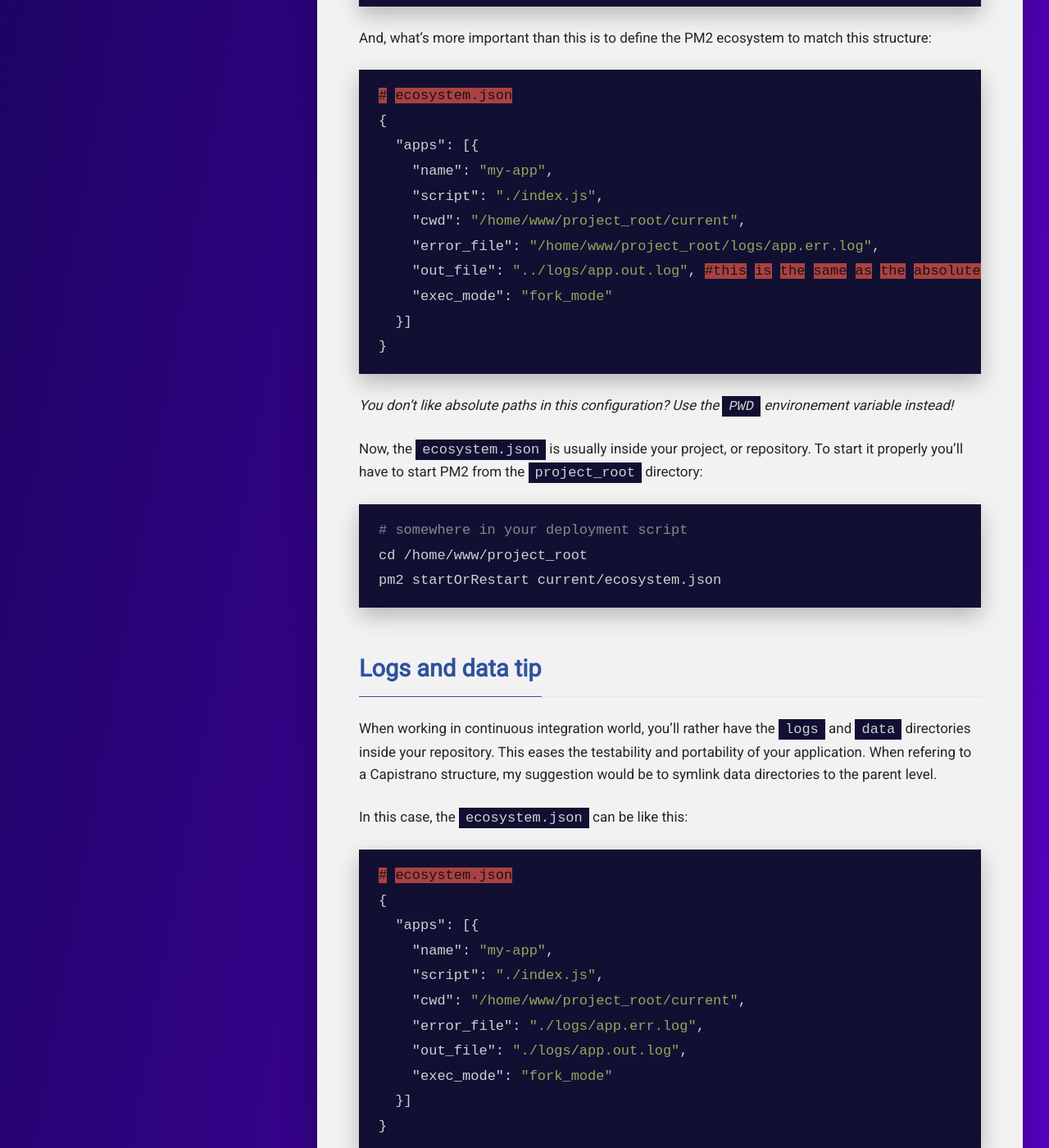
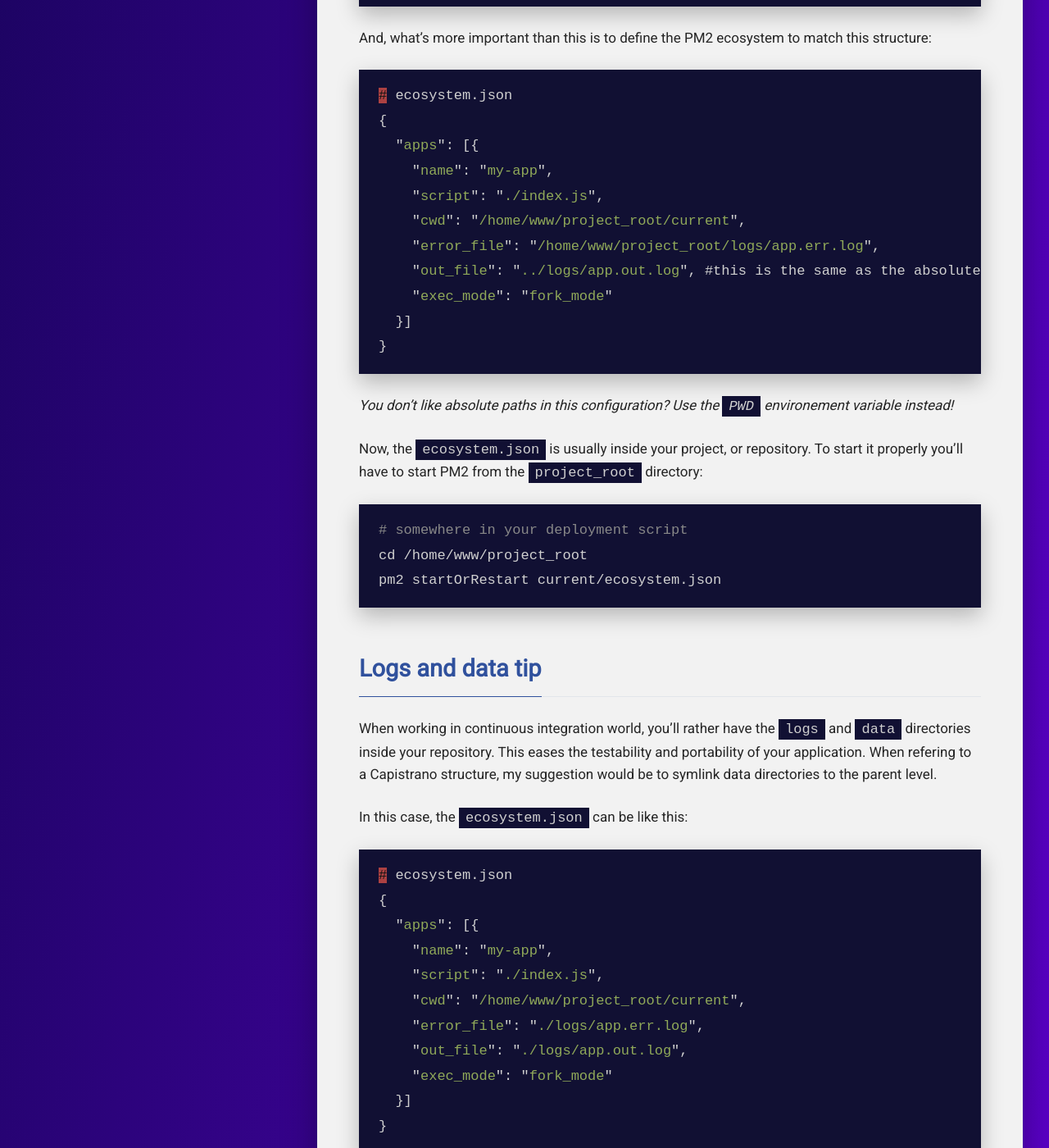
Before and after one commit to pm2-hive/pm2-hive.github.io, a Jekyll site: the page built from docs/tutorial/capistrano-like-deployments.md, in a window 1280 px wide and 1400 px high, scrolled down 2170 px. Shown: the whole window at 82% size. Built offline with Jekyll 4.4.1, drawn with Linux system fonts in a browser that asks for light colours; comment, search, counter and statistics services are not loaded.

Commit message:
docs: update syntax highlight
using 'js' as the template fixes the syntax highlighting for json objects

````diff
--- a/docs/tutorial/capistrano-like-deployments.md
+++ b/docs/tutorial/capistrano-like-deployments.md
@@ -71,7 +71,7 @@ project_root # in this example absolute path is /home/www/project_root
 
 And, what's more important than this is to define the PM2 ecosystem to match this structure:
 
-```json
+```js
 # ecosystem.json
 {
   "apps": [{
@@ -101,7 +101,7 @@ When working in continuous integration world, you'll rather have the `logs` and
 
 In this case, the `ecosystem.json` can be like this:
 
-```json
+```js
 # ecosystem.json
 {
   "apps": [{
````
